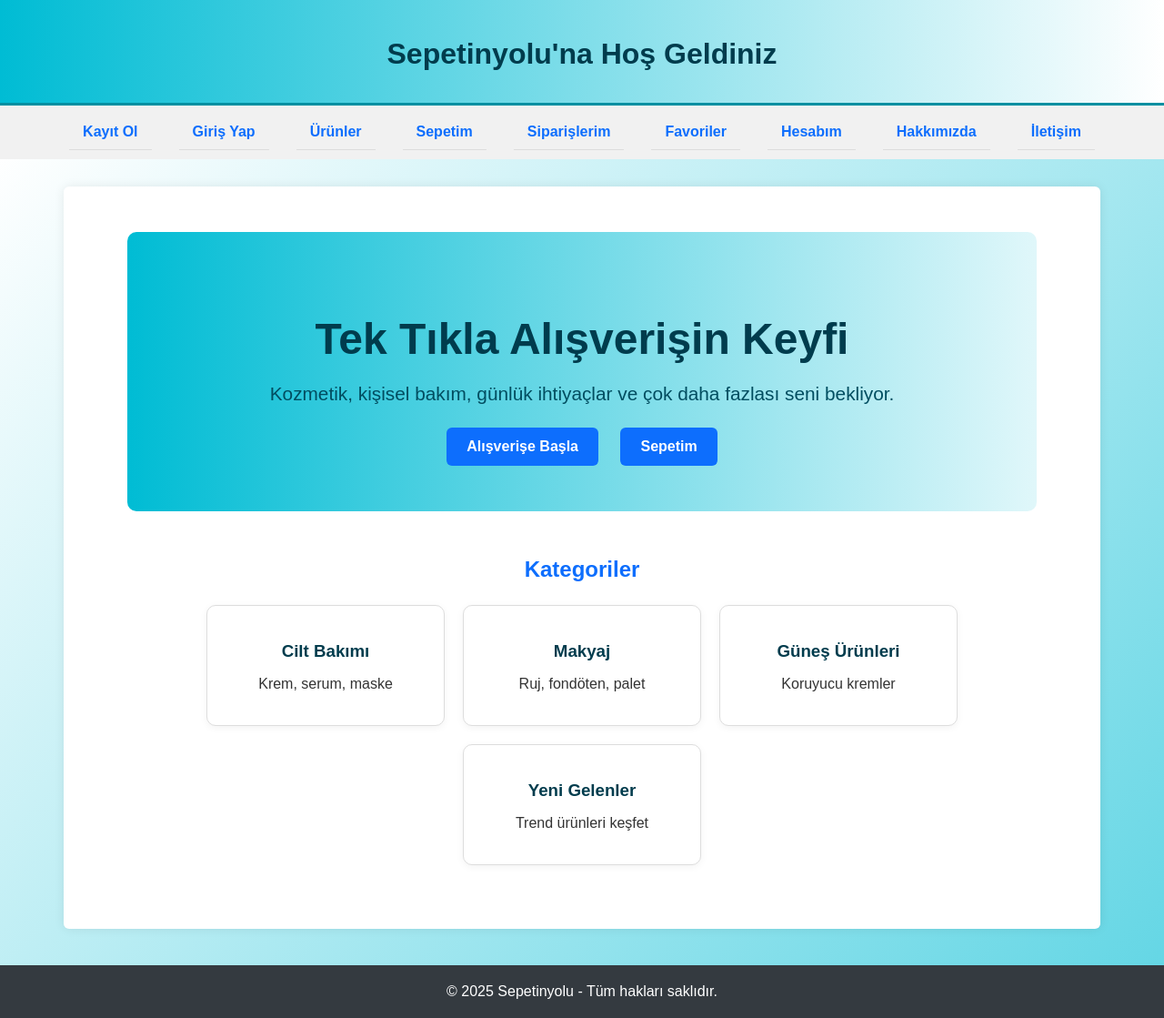
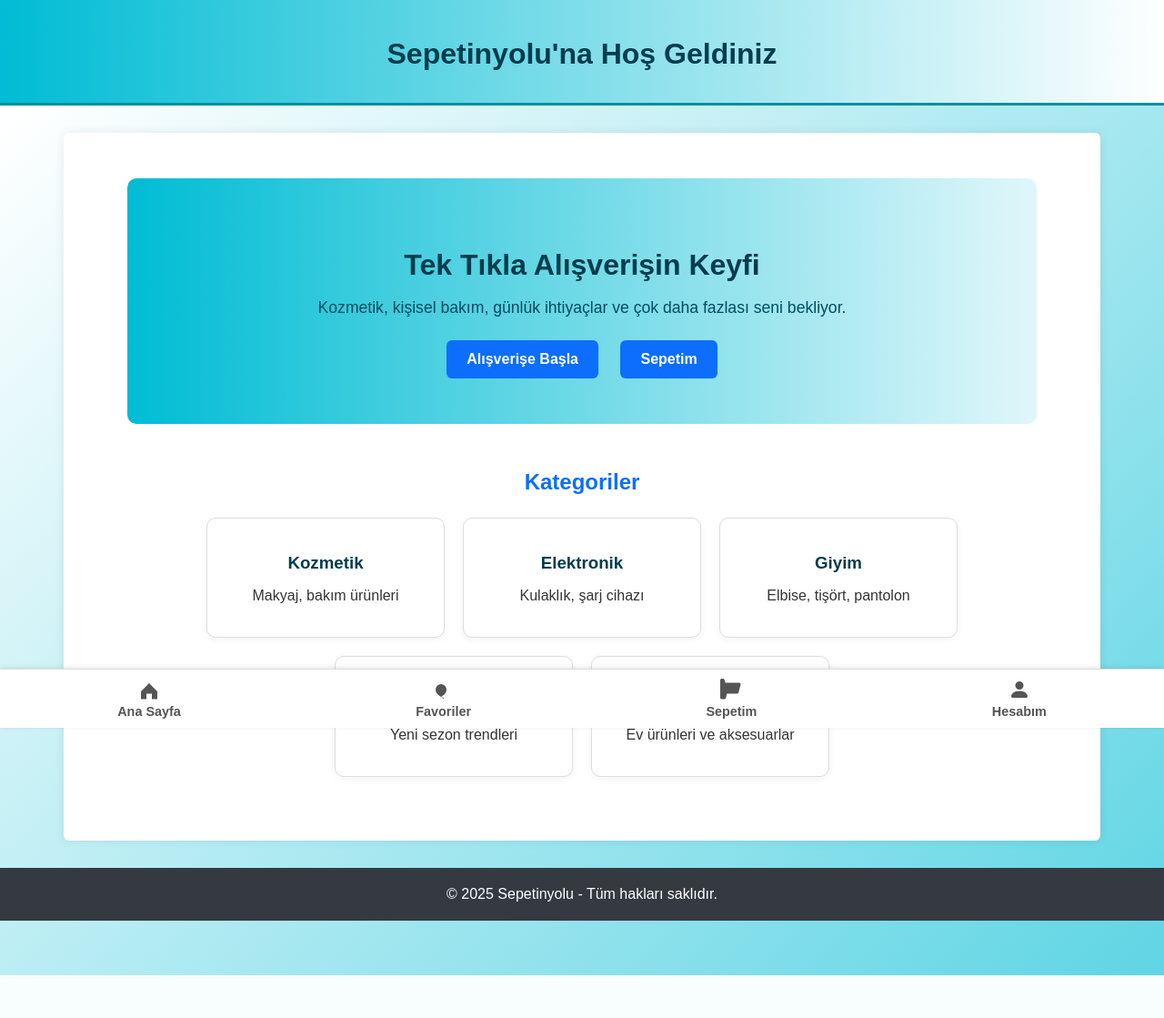
Before and after one commit to Algan65/Sepetinyolu, a Flask app: page / in a window 1280 px wide. Shown: the whole page at 91% size. After the commit the page ends 1072 px from the top, so only its background shows below. Run offline with Flask 3, Linux system fonts and the light colour scheme.

Commit message:
Update index.html

```diff
--- a/templates/index.html
+++ b/templates/index.html
@@ -22,34 +22,6 @@
             text-align: center;
         }
 
-        nav {
-            background-color: #f1f1f1;
-            padding: 10px 0;
-        }
-
-        nav ul {
-            display: flex;
-            justify-content: center;
-            list-style: none;
-            padding: 0;
-            margin: 0;
-            flex-wrap: wrap;
-        }
-
-        nav ul li {
-            margin: 0 15px;
-        }
-
-        nav ul li a {
-            text-decoration: none;
-            color: #0d6efd;
-            font-weight: bold;
-        }
-
-        nav ul li a:hover {
-            text-decoration: underline;
-        }
-
         .hero {
             text-align: center;
             padding: 50px 20px;
@@ -61,12 +33,12 @@
         }
 
         .hero h1 {
-            font-size: 3em;
+            font-size: 2em;
             margin-bottom: 10px;
         }
 
         .hero p {
-            font-size: 1.3em;
+            font-size: 1.1em;
             color: #004d60;
         }
 
@@ -128,7 +100,32 @@
             color: white;
             text-align: center;
             padding: 20px;
-            margin-top: 40px;
+            margin-bottom: 60px;
+        }
+
+        .mobile-nav {
+            display: flex;
+            justify-content: space-around;
+            align-items: center;
+            position: fixed;
+            bottom: 0;
+            width: 100%;
+            background-color: #fff;
+            border-top: 1px solid #ddd;
+            box-shadow: 0 -1px 5px rgba(0,0,0,0.1);
+            padding: 10px 0;
+        }
+
+        .mobile-nav a {
+            text-decoration: none;
+            color: #555;
+            font-size: 0.9em;
+            text-align: center;
+        }
+
+        .mobile-nav a svg {
+            display: block;
+            margin: 0 auto 4px;
         }
     </style>
 </head>
@@ -137,20 +134,6 @@
     <header>
         <h1>Sepetinyolu'na Hoş Geldiniz</h1>
     </header>
-
-    <nav>
-        <ul>
-            <li><a href="{{ url_for('register') }}">Kayıt Ol</a></li>
-            <li><a href="{{ url_for('login') }}">Giriş Yap</a></li>
-            <li><a href="{{ url_for('product') }}">Ürünler</a></li>
-            <li><a href="{{ url_for('cart') }}">Sepetim</a></li>
-            <li><a href="{{ url_for('orders_view') }}">Siparişlerim</a></li>
-            <li><a href="#">Favoriler</a></li>
-            <li><a href="#">Hesabım</a></li>
-            <li><a href="{{ url_for('about') }}">Hakkımızda</a></li>
-            <li><a href="{{ url_for('contact') }}">İletişim</a></li>
-        </ul>
-    </nav>
 
     <main class="container">
         <section class="hero">
@@ -166,20 +149,24 @@
             <h2>Kategoriler</h2>
             <div class="category-grid">
                 <div class="category-box">
-                    <h3>Cilt Bakımı</h3>
-                    <p>Krem, serum, maske</p>
+                    <h3>Kozmetik</h3>
+                    <p>Makyaj, bakım ürünleri</p>
                 </div>
                 <div class="category-box">
-                    <h3>Makyaj</h3>
-                    <p>Ruj, fondöten, palet</p>
+                    <h3>Elektronik</h3>
+                    <p>Kulaklık, şarj cihazı</p>
                 </div>
                 <div class="category-box">
-                    <h3>Güneş Ürünleri</h3>
-                    <p>Koruyucu kremler</p>
+                    <h3>Giyim</h3>
+                    <p>Elbise, tişört, pantolon</p>
                 </div>
                 <div class="category-box">
-                    <h3>Yeni Gelenler</h3>
-                    <p>Trend ürünleri keşfet</p>
+                    <h3>Moda</h3>
+                    <p>Yeni sezon trendleri</p>
+                </div>
+                <div class="category-box">
+                    <h3>Mutfak</h3>
+                    <p>Ev ürünleri ve aksesuarlar</p>
                 </div>
             </div>
         </section>
@@ -189,5 +176,32 @@
         &copy; {{ now().year }} Sepetinyolu - Tüm hakları saklıdır.
     </footer>
 
+    <nav class="mobile-nav">
+        <a href="{{ url_for('home') }}">
+            <svg xmlns="http://www.w3.org/2000/svg" width="24" height="24" fill="currentColor" viewBox="0 0 16 16">
+                <path d="M8 3.293l6 6V15h-4v-4H6v4H2V9.293l6-6z"/>
+            </svg>
+            Ana Sayfa
+        </a>
+        <a href="{{ url_for('favorites') }}">
+            <svg xmlns="http://www.w3.org/2000/svg" width="24" height="24" fill="currentColor" viewBox="0 0 16 16">
+                <path d="M8 15s-1-.684-2-1.637C4.053 12.18 2 10.4 2 8a4 4 0 0 1 8 0c0 2.4-2.053 4.18-4 5.363C9 14.316 8 15 8 15z"/>
+            </svg>
+            Favoriler
+        </a>
+        <a href="{{ url_for('cart') }}">
+            <svg xmlns="http://www.w3.org/2000/svg" width="24" height="24" fill="currentColor" viewBox="0 0 16 16">
+                <path d="M0 1a1 1 0 0 1 1-1h1.11a1 1 0 0 1 .97.757L3.89 3H14a1 1 0 0 1 .97 1.243l-1.5 6A1 1 0 0 1 12.5 11H4.89l-.8 3.2a1 1 0 0 1-.97.8H1a1 1 0 0 1-1-1V1z"/>
+            </svg>
+            Sepetim
+        </a>
+        <a href="{{ url_for('account') }}">
+            <svg xmlns="http://www.w3.org/2000/svg" width="24" height="24" fill="currentColor" viewBox="0 0 16 16">
+                <path d="M3 14s-1 0-1-1 1-4 6-4 6 3 6 4-1 1-1 1H3zm5-6a3 3 0 1 0 0-6 3 3 0 0 0 0 6z"/>
+            </svg>
+            Hesabım
+        </a>
+    </nav>
+
 </body>
 </html>
```
